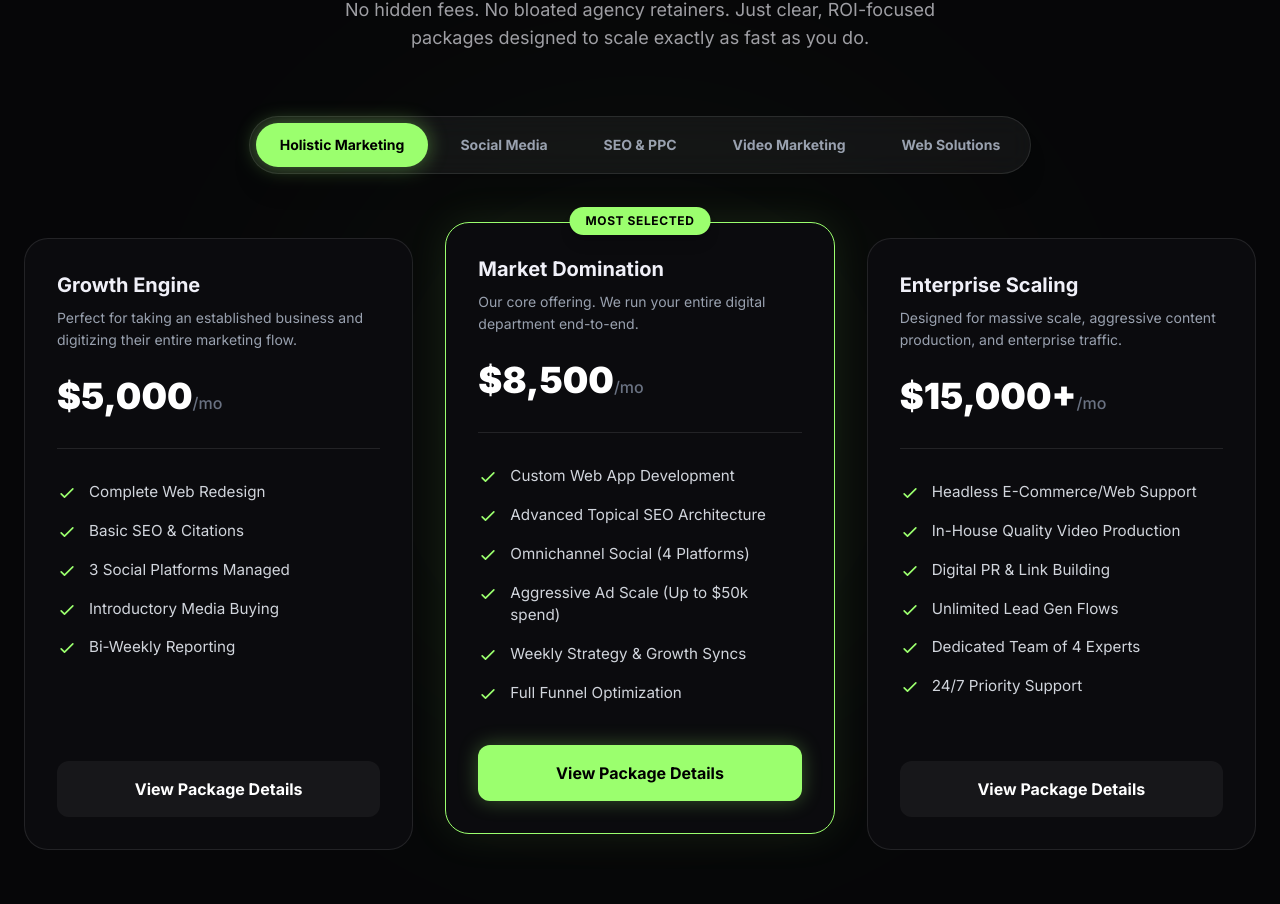
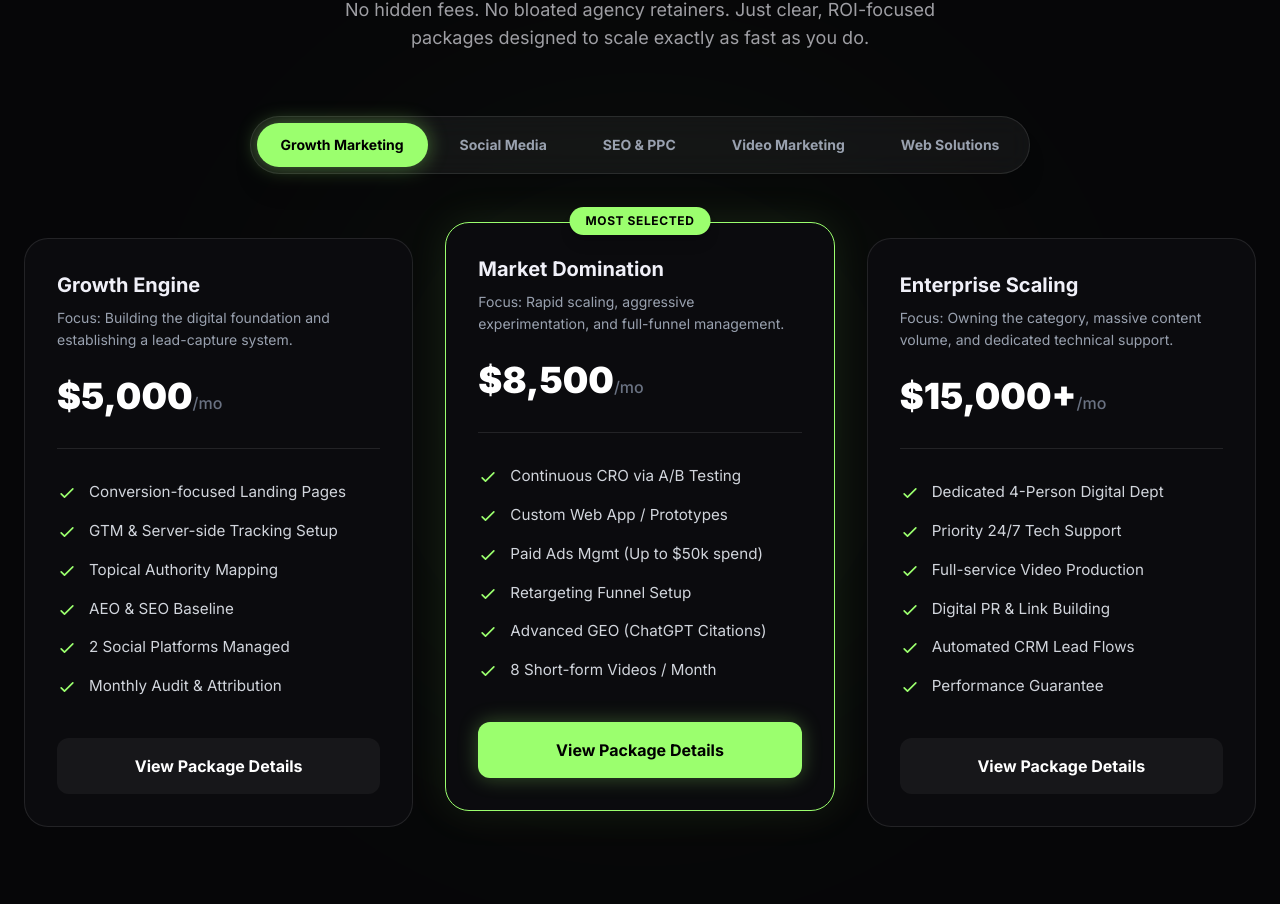
Before and after one commit to einfoengine/ablyart, a Next.js app: page / in a window 1280 px wide. Shown: the part 8738-9642 px from the top of the page. Built offline with nearby package versions, Linux system fonts and the light colour scheme.

Commit message:
Growth marketing added

```diff
--- a/src/components/PricingSection.tsx
+++ b/src/components/PricingSection.tsx
@@ -21,45 +21,46 @@ export type PricingPackage = {
 };
 
 const pricingData: Record<string, { label: string; packages: PricingPackage[] }> = {
-  "holistic-marketing": {
-    label: "Holistic Marketing",
+  "growth-marketing": {
+    label: "Growth Marketing",
     packages: [
       {
         name: "Growth Engine",
         price: "$5,000",
         period: "/mo",
-        description: "Perfect for taking an established business and digitizing their entire marketing flow.",
+        description: "Focus: Building the digital foundation and establishing a lead-capture system.",
         features: [
-          "Complete Web Redesign",
-          "Basic SEO & Citations",
-          "3 Social Platforms Managed",
-          "Introductory Media Buying",
-          "Bi-Weekly Reporting"
+          "Conversion-focused Landing Pages",
+          "GTM & Server-side Tracking Setup",
+          "Topical Authority Mapping",
+          "AEO & SEO Baseline",
+          "2 Social Platforms Managed",
+          "Monthly Audit & Attribution"
         ],
         detailedDeliverables: [
           {
-            title: "Complete Web Redesign",
-            quantity: "1 Home + 4 Core Pages",
-            quality: "Custom UI/UX, Next.js Architecture, Mobile Perfect",
-            time: "Initial Launch in 30 Days"
+            title: "Growth Infrastructure",
+            quantity: "Custom Landing Page + GTM",
+            quality: "Next.js/React architecture, 100% data accuracy",
+            time: "Initial Foundation Build"
           },
           {
-            title: "Search & Local SEO",
-            quantity: "50 Citations + Tech Audit",
-            quality: "White-hat Google compliant, Hand-written code fixes",
-            time: "Continuous Monthly Tuning"
+            title: "AEO & SEO Baseline",
+            quantity: "5-10 Pillar Pages",
+            quality: "Answer Engine Optimization for AI search queries",
+            time: "Continuous Content Mapping"
           },
           {
-            title: "Social Platforms Managed",
-            quantity: "3 Platforms (IG, TikTok, FB), 12 Posts",
-            quality: "High-end Graphic Design & Value-driven Copy",
-            time: "3 Posts Minimum Per Week"
+            title: "Social & Content",
+            quantity: "2 Platforms + 4 Articles",
+            quality: "High-authority content designed for 'Search & Share'",
+            time: "4 Published Articles Monthly"
           },
           {
-            title: "Introductory Media Buying",
-            quantity: "Up to $3,000 Monthly Ad Spend",
-            quality: "Meta Ads Manager precise targeting & A/B testing",
-            time: "Daily Campaign Monitoring"
+            title: "Reporting",
+            quantity: "Monthly Growth Audit",
+            quality: "Deep attribution tracking to ensure ROI",
+            time: "1 Audit/Month"
           }
         ],
         isPopular: false,
@@ -68,39 +69,39 @@ const pricingData: Record<string, { label: string; packages: PricingPackage[] }>
         name: "Market Domination",
         price: "$8,500",
         period: "/mo",
-        description: "Our core offering. We run your entire digital department end-to-end.",
+        description: "Focus: Rapid scaling, aggressive experimentation, and full-funnel management.",
         features: [
-          "Custom Web App Development",
-          "Advanced Topical SEO Architecture",
-          "Omnichannel Social (4 Platforms)",
-          "Aggressive Ad Scale (Up to $50k spend)",
-          "Weekly Strategy & Growth Syncs",
-          "Full Funnel Optimization"
+          "Continuous CRO via A/B Testing",
+          "Custom Web App / Prototypes",
+          "Paid Ads Mgmt (Up to $50k spend)",
+          "Retargeting Funnel Setup",
+          "Advanced GEO (ChatGPT Citations)",
+          "8 Short-form Videos / Month"
         ],
         detailedDeliverables: [
           {
-            title: "Custom Web App / E-Commerce Built",
-            quantity: "Uncapped Core Pages + CMS integration",
-            quality: "Headless architecture, zero-latency load times",
-            time: "Ongoing dedicated development hours"
+            title: "Advanced Web & Tech",
+            quantity: "CRO + Interactive Prototypes",
+            quality: "Continuous A/B testing to maximize engagement",
+            time: "Ongoing dedicated development"
           },
           {
-            title: "Topical SEO Authority",
-            quantity: "4 Long-Form Pillar Articles + Link Building",
-            quality: "Expert-written, fully Schema marked, deep research",
-            time: "4 Published Articles Monthly"
+            title: "Omnichannel Growth",
+            quantity: "Paid Ads ($50k) + Retargeting",
+            quality: "Capturing leaky traffic across Meta/Google/LinkedIn",
+            time: "Daily optimization & strategy"
           },
           {
-            title: "Omnichannel Social Play",
-            quantity: "4 Platforms, 24 Posts (Static + Reels)",
-            quality: "Viral hooks matching strict brand identity",
-            time: "6x Posts per week + Active Community Mgmt"
+            title: "Advanced GEO",
+            quantity: "Generative Engine Optimization",
+            quality: "Ensuring brand citations globally in ChatGPT/Perplexity",
+            time: "Constant algorithmic tuning"
           },
           {
-            title: "Aggressive Ad Scaling",
-            quantity: "Up to $50,000 Monthly Ad Spend",
-            quality: "Full retargeting funnels, Lookalike mapping",
-            time: "Daily Optimization & Hourly Budget Adjustments"
+            title: "Volume Content & Video",
+            quantity: "4 Social Platforms + 8 Video Edits",
+            quality: "High retention short-form edits for TikTok/Reels/LinkedIn",
+            time: "Weekly 1-on-1 Growth Syncs"
           }
         ],
         isPopular: true,
@@ -109,39 +110,39 @@ const pricingData: Record<string, { label: string; packages: PricingPackage[] }>
         name: "Enterprise Scaling",
         price: "$15,000+",
         period: "/mo",
-        description: "Designed for massive scale, aggressive content production, and enterprise traffic.",
+        description: "Focus: Owning the category, massive content volume, and dedicated technical support.",
         features: [
-          "Headless E-Commerce/Web Support",
-          "In-House Quality Video Production",
+          "Dedicated 4-Person Digital Dept",
+          "Priority 24/7 Tech Support",
+          "Full-service Video Production",
           "Digital PR & Link Building",
-          "Unlimited Lead Gen Flows",
-          "Dedicated Team of 4 Experts",
-          "24/7 Priority Support"
+          "Automated CRM Lead Flows",
+          "Performance Guarantee"
         ],
         detailedDeliverables: [
           {
-            title: "Enterprise Web Support",
-            quantity: "Full Dedicated Stack Control",
-            quality: "Bank-level security, instant server-side rendering",
-            time: "24/7 Uptime & Instant Bug Fixes"
+            title: "The 'Digital Department'",
+            quantity: "1 Strategist, 1 Dev, 1 Content, 1 Ads",
+            quality: "Fully dedicated elite team operating as your agency",
+            time: "24/7 Priority Technical Support"
           },
           {
-            title: "In-House Video Production",
-            quantity: "15 Shorts + 2 Cinematic Long-forms",
-            quality: "4k Camera Equipment, Pro Grading & Editing",
-            time: "Monthly filming days"
+            title: "High-End Production",
+            quantity: "Full Video + Digital PR",
+            quality: "Scripting, editing, and high-tier link building",
+            time: "Monthly production & distribution"
           },
           {
-            title: "Digital PR Machinery",
-            quantity: "High-Domain Authority Placements",
-            quality: "Real news outlets, DO-FOLLOW context links",
-            time: "3-5 Premium Placements Monthly"
+            title: "Total Automation",
+            quantity: "HubSpot/Salesforce flows",
+            quality: "Retention & Lifecycle email/SMS automation for LTV",
+            time: "Always-on triggered infrastructure"
           },
           {
-            title: "Unlimited Dedicated Account Support",
-            quantity: "1 Dedicated Director + 3 Specialists",
-            quality: "Direct Slack channel, zero wait times",
-            time: "Responses under 15 minutes, 24/7 emergencies"
+            title: "Outcome Security",
+            quantity: "Performance Guarantees",
+            quality: "Custom KPI-based incentives and revenue-share options",
+            time: "Contractual Baseline"
           }
         ],
         isPopular: false,
@@ -603,7 +604,7 @@ export type PricingSectionProps = {
 };
 
 export default function PricingSection({ customPackages }: PricingSectionProps = {}) {
-  const [activeTab, setActiveTab] = useState<keyof typeof pricingData>("holistic-marketing");
+  const [activeTab, setActiveTab] = useState<keyof typeof pricingData>("growth-marketing");
   const [selectedPackage, setSelectedPackage] = useState<PricingPackage | null>(null);
 
   const displayPackages = customPackages || pricingData[activeTab].packages;
```
